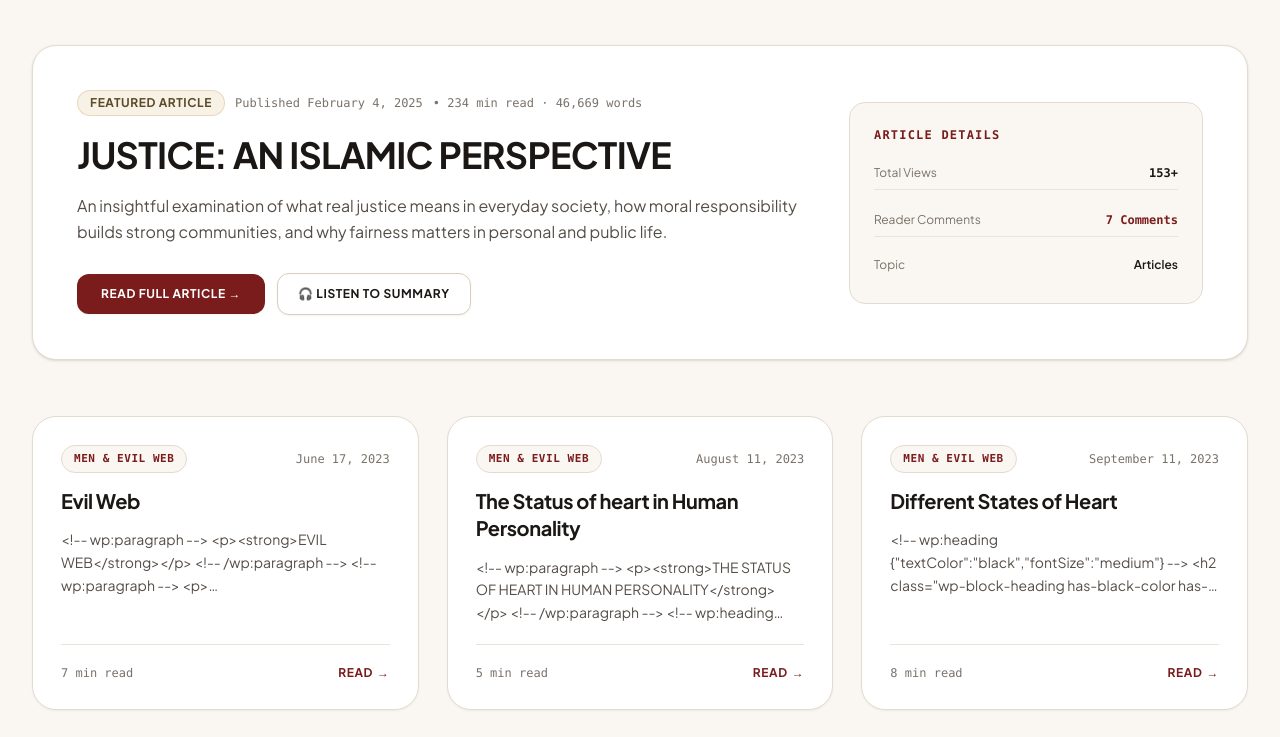
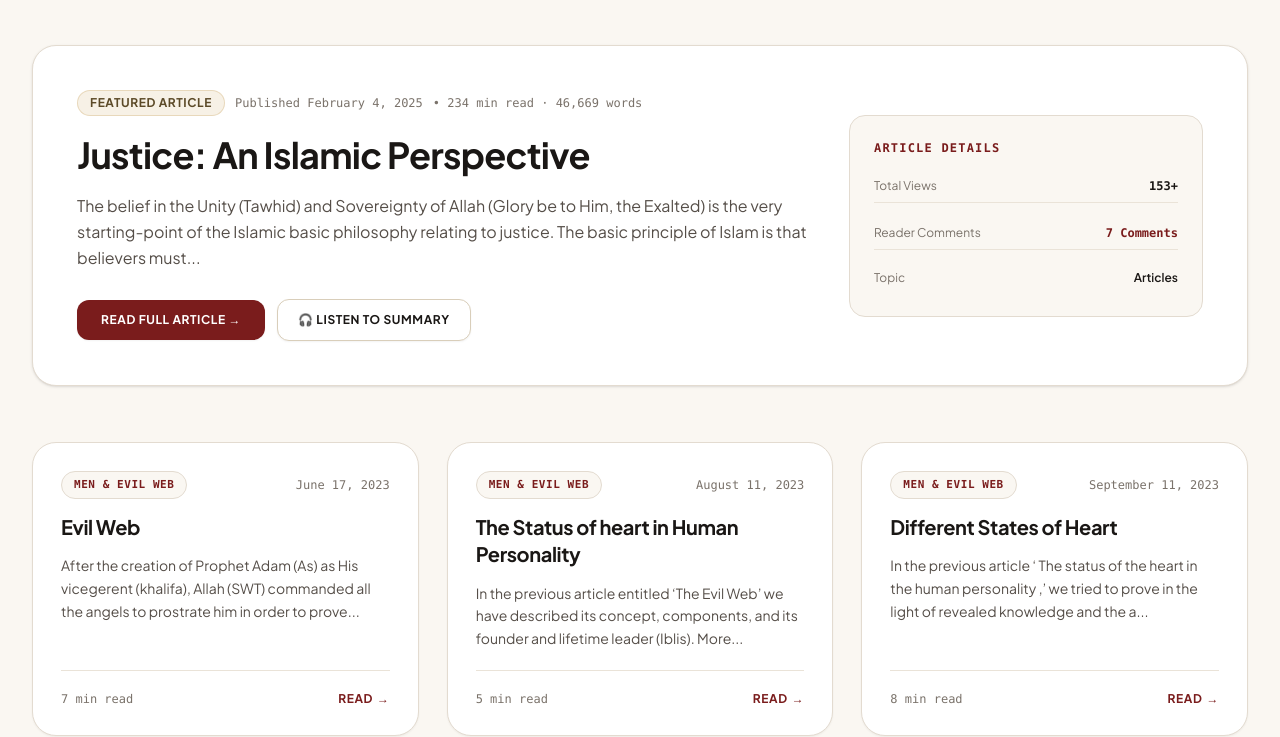
Before and after one commit to Ahmadkhanworkspace/drsalim, a Next.js app: page / in a window 1280 px wide. Shown: the part 3200-3937 px from the top of the page. Built offline with nearby package versions, Linux system fonts and the light colour scheme; no server answers; the database is empty.

Commit message:
Clean Gutenberg HTML comments and tags from article card excerpts

```diff
--- a/components/ArticleCard.tsx
+++ b/components/ArticleCard.tsx
@@ -9,51 +9,84 @@ interface PremiumArticleCardProps {
     index: number;
 }
 
+function cleanExcerpt(content?: string, maxLength: number = 140): string {
+    if (!content || content.trim() === '' || content === 'Seeded content...') {
+        return "An insightful article examining ethical living, moral psychology, and human purpose by Dr. Muhammad Salim.";
+    }
+
+    let text = content.replace(/<!--[\s\S]*?-->/g, ' ');
+    text = text.replace(/<[^>]+>/g, ' ');
+    text = text
+        .replace(/&nbsp;/gi, ' ')
+        .replace(/&amp;/gi, '&')
+        .replace(/&quot;/gi, '"')
+        .replace(/&#8217;/g, "'")
+        .replace(/&#8216;/g, "'")
+        .replace(/&#8220;/g, '"')
+        .replace(/&#8221;/g, '"')
+        .replace(/â€™/g, "'")
+        .replace(/â€œ/g, '"')
+        .replace(/â€/g, '"')
+        .replace(/â€˜/g, "'");
+
+    text = text.replace(/^\s*(?:[0-9]+\s*[\.:-]?\s*)?(?:INTRODUCTION|ABSTRACT|FOREWORD|SUMMARY)?\s*/i, '');
+    text = text.replace(/\s+/g, ' ').trim();
+
+    if (!text || text.length < 15) {
+        return "An insightful article examining ethical living, moral psychology, and human purpose by Dr. Muhammad Salim.";
+    }
+
+    if (text.length <= maxLength) return text;
+    return text.slice(0, maxLength).trim() + '...';
+}
+
+function formatTitle(title: string): string {
+    if (title === title.toUpperCase() && title.length > 4) {
+        return title
+            .toLowerCase()
+            .split(' ')
+            .map(w => w.charAt(0).toUpperCase() + w.slice(1))
+            .join(' ');
+    }
+    return title;
+}
+
 export default function PremiumArticleCard({ article }: PremiumArticleCardProps) {
     const randomLikes = ((article.id * 47) % 73) + 12;
     const stats = getReadingStats(article.content);
 
     return (
-        <article className="group flex flex-col bg-white border border-stone-200 hover:border-stone-300 rounded-2xl shadow-2xs hover:shadow-md transition-all overflow-hidden">
-            <Link href={`/articles/${article.id}`} className="flex flex-col h-full w-full">
-                {/* Meta Header */}
-                <div className="p-6 pb-0 flex flex-wrap items-center justify-between gap-2">
-                    <span className="px-2.5 py-0.5 rounded-full text-xs font-semibold bg-stone-100 text-stone-700">
+        <article className="group flex flex-col bg-white border border-[#E3DBD0] hover:border-[#C5A059]/60 rounded-3xl shadow-xs hover:shadow-lg transition-all overflow-hidden p-6 sm:p-7">
+            <Link href={`/articles/${article.id}`} className="flex flex-col h-full w-full justify-between space-y-4">
+                <div className="space-y-3">
+                    <div className="flex items-center justify-between text-xs">
+                        <span className="px-3 py-1 rounded-full bg-[#FAF7F2] border border-[#E3DBD0] text-[#7A1C1C] text-[11px] font-mono font-bold uppercase tracking-wider">
                             {article.category}
                         </span>
-                    <div className="flex items-center gap-2 text-xs font-mono text-stone-500">
-                        <span>{stats.text}</span>
-                    </div>
+                        <span className="font-mono text-[#7A726A] text-xs">
+                            {stats.text}
+                        </span>
                     </div>
 
-                {/* Content */}
-                <div className="p-6 flex flex-col flex-1">
-                    <h3 className="text-xl font-bold text-stone-900 font-heading mb-3 group-hover:text-crimson-800 transition-colors leading-snug line-clamp-2">
-                        {article.title}
+                    <h3 className="text-xl font-bold text-[#1A1715] font-heading group-hover:text-[#7A1C1C] transition-colors leading-snug">
+                        {formatTitle(article.title)}
                     </h3>
 
-                    <p className="text-stone-600 text-sm leading-relaxed mb-6 line-clamp-3 font-light">
-                        {(() => {
-                            if (!article.content || article.content.trim() === '' || article.content === 'Seeded content...') {
-                                return `${article.title} - An insightful article examining ethical living, moral psychology, and human purpose.`;
-                            }
-                            const cleanText = article.content.replace(/<\/?[^>]+(>|$)/g, "");
-                            const normalized = cleanText.replace(/\s+/g, " ").trim();
-                            return normalized.length > 150 ? normalized.substring(0, 150) + "..." : normalized;
-                        })()}
+                    <p className="text-[#554E48] text-xs sm:text-sm font-light leading-relaxed line-clamp-3">
+                        {cleanExcerpt(article.content, 140)}
                     </p>
+                </div>
 
-                    <div className="mt-auto pt-4 border-t border-stone-100 flex justify-between items-center w-full">
-                        <span className="inline-flex items-center gap-1.5 text-xs font-bold text-crimson-800">
+                <div className="pt-4 border-t border-[#EAE3D8] flex justify-between items-center w-full text-xs">
+                    <span className="font-bold text-[#7A1C1C] uppercase tracking-wider flex items-center gap-1">
                         <span>Read Article</span>
                         <span>→</span>
                     </span>
 
-                        <div className="flex items-center gap-3 text-xs text-stone-400 font-mono">
+                    <div className="flex items-center gap-3 text-xs text-[#7A726A] font-mono">
                         <span>📅 {article.date}</span>
                         <span>💬 {article.comments || 0}</span>
                         <span>♥ {randomLikes}</span>
-                        </div>
                     </div>
                 </div>
             </Link>
--- a/components/ArticlesSection.tsx
+++ b/components/ArticlesSection.tsx
@@ -7,6 +7,64 @@ import { getReadingStats } from '@/app/lib/readingTime';
 
 interface ArticlesSectionProps {
     articles: Article[];
+}
+
+function cleanArticleExcerpt(content?: string, title?: string, maxLength: number = 140): string {
+    if (!content || content.trim() === '' || content === 'Seeded content...') {
+        return "An insightful exploration of Islamic ethics, moral values, and spiritual wisdom by Dr. Muhammad Salim.";
+    }
+
+    // 1. Remove all HTML comments (e.g. <!-- wp:paragraph --> and <!-- /wp:paragraph -->)
+    let text = content.replace(/<!--[\s\S]*?-->/g, ' ');
+
+    // 2. Remove all HTML tags (<p>, <strong>, <em>, etc.)
+    text = text.replace(/<[^>]+>/g, ' ');
+
+    // 3. Decode HTML entities and character artifacts
+    text = text
+        .replace(/&nbsp;/gi, ' ')
+        .replace(/&amp;/gi, '&')
+        .replace(/&quot;/gi, '"')
+        .replace(/&#8217;/g, "'")
+        .replace(/&#8216;/g, "'")
+        .replace(/&#8220;/g, '"')
+        .replace(/&#8221;/g, '"')
+        .replace(/â€™/g, "'")
+        .replace(/â€œ/g, '"')
+        .replace(/â€/g, '"')
+        .replace(/â€˜/g, "'");
+
+    // 4. Strip duplicate title from the start of excerpt if present (case-insensitive)
+    if (title) {
+        const escapedTitle = title.replace(/[.*+?^${}()|[\]\\]/g, '\\$&');
+        text = text.replace(new RegExp('^\\s*' + escapedTitle + '\\s*', 'i'), ' ');
+    }
+
+    // 5. Strip leading numbering/headers like "1. INTRODUCTION", "1. INTRODUCTION ", "1.", etc.
+    text = text.replace(/^\s*(?:[0-9]+\s*[\.:-]?\s*)?(?:INTRODUCTION|ABSTRACT|FOREWORD|SUMMARY)?\s*/i, '');
+    text = text.replace(/^\s*(?:[0-9]+\s*[\.:-]\s*)/i, '');
+
+    // 6. Clean extra spaces
+    text = text.replace(/\s+/g, ' ').trim();
+
+    if (!text || text.length < 20) {
+        return "An insightful exploration of Islamic ethics, moral values, and spiritual wisdom by Dr. Muhammad Salim.";
+    }
+
+    if (text.length <= maxLength) return text;
+    return text.slice(0, maxLength).trim() + '...';
+}
+
+function cleanArticleTitle(title: string): string {
+    // If title is ALL CAPS, convert to clean Title Case for editorial elegance
+    if (title === title.toUpperCase() && title.length > 4) {
+        return title
+            .toLowerCase()
+            .split(' ')
+            .map(w => w.charAt(0).toUpperCase() + w.slice(1))
+            .join(' ');
+    }
+    return title;
 }
 
 export default function ArticlesSection({ articles }: ArticlesSectionProps) {
@@ -84,12 +142,12 @@ export default function ArticlesSection({ articles }: ArticlesSectionProps) {
 
                                 <h3 className="text-2xl sm:text-3xl lg:text-4xl font-bold text-[#1A1715] group-hover:text-[#7A1C1C] transition-colors leading-tight font-heading">
                                     <Link href={`/articles/${featuredArticle.id}`}>
-                                        {featuredArticle.title}
+                                        {cleanArticleTitle(featuredArticle.title)}
                                     </Link>
                                 </h3>
 
                                 <p className="text-[#554E48] text-sm sm:text-base font-light leading-relaxed max-w-3xl">
-                                    An insightful examination of what real justice means in everyday society, how moral responsibility builds strong communities, and why fairness matters in personal and public life.
+                                    {cleanArticleExcerpt(featuredArticle.content, featuredArticle.title, 220)}
                                 </p>
 
                                 <div className="flex flex-wrap items-center gap-3 pt-3">
@@ -135,7 +193,6 @@ export default function ArticlesSection({ articles }: ArticlesSectionProps) {
                 <div className="grid grid-cols-1 md:grid-cols-2 lg:grid-cols-3 gap-7">
                     {gridArticles.map((article) => {
                         const readTime = ((article.id * 3) % 5) + 4;
-                        const likesCount = ((article.id * 47) % 73) + 12;
 
                         return (
                             <article
@@ -154,12 +211,12 @@ export default function ArticlesSection({ articles }: ArticlesSectionProps) {
 
                                     <h4 className="text-lg sm:text-xl font-bold text-[#1A1715] group-hover:text-[#7A1C1C] transition-colors leading-snug font-heading">
                                         <Link href={`/articles/${article.id}`}>
-                                            {article.title}
+                                            {cleanArticleTitle(article.title)}
                                         </Link>
                                     </h4>
 
                                     <p className="text-[#554E48] text-xs sm:text-sm font-light leading-relaxed line-clamp-3">
-                                        {article.content ? article.content.slice(0, 140) + '...' : 'An insightful exploration of Islamic ethics, moral values, and spiritual wisdom by Dr. Muhammad Salim.'}
+                                        {cleanArticleExcerpt(article.content, article.title, 140)}
                                     </p>
                                 </div>
 
```
Lines whose indentation alone changed are shown as unchanged.
